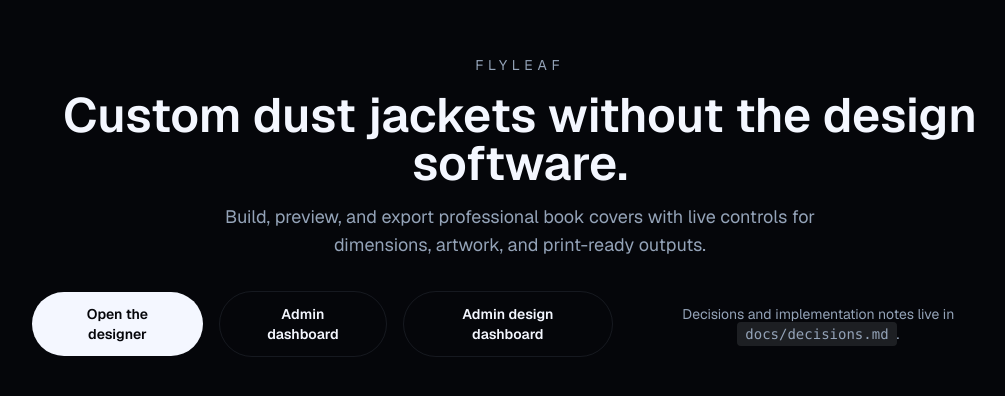
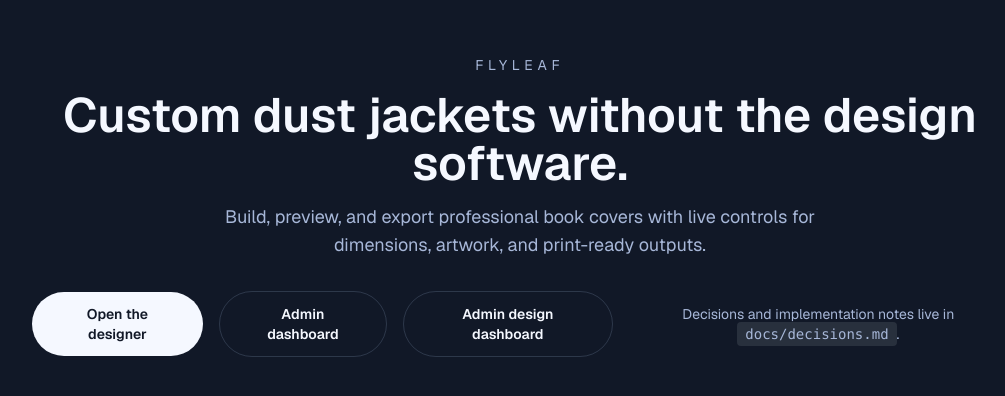
Before and after one commit to jdin9/flyleaf-v2, a Next.js app: page / in a window 1280 px wide. Shown: the part 114-510 px from the top of the page, without its empty margins (120-1125 px from the left). Built offline with nearby package versions, Linux system fonts and the light colour scheme.

Commit message:
Add instructions for previewing dark theme

```diff
--- a/src/app/globals.css
+++ b/src/app/globals.css
@@ -1,11 +1,11 @@
 @import "tailwindcss";
 
 :root {
-  --background: #05060a;
-  --foreground: #f4f7ff;
-  --muted: #94a3b8;
-  --panel: rgba(15, 23, 42, 0.8);
-  --border: rgba(148, 163, 184, 0.12);
+  --background: #111827;
+  --foreground: #f5f8ff;
+  --muted: #a7b7d8;
+  --panel: rgba(22, 32, 54, 0.85);
+  --border: rgba(148, 170, 201, 0.22);
 }
 
 @theme inline {
```
Also changed, not shown: 1 other file (tests, documents, lock files or other folders).
